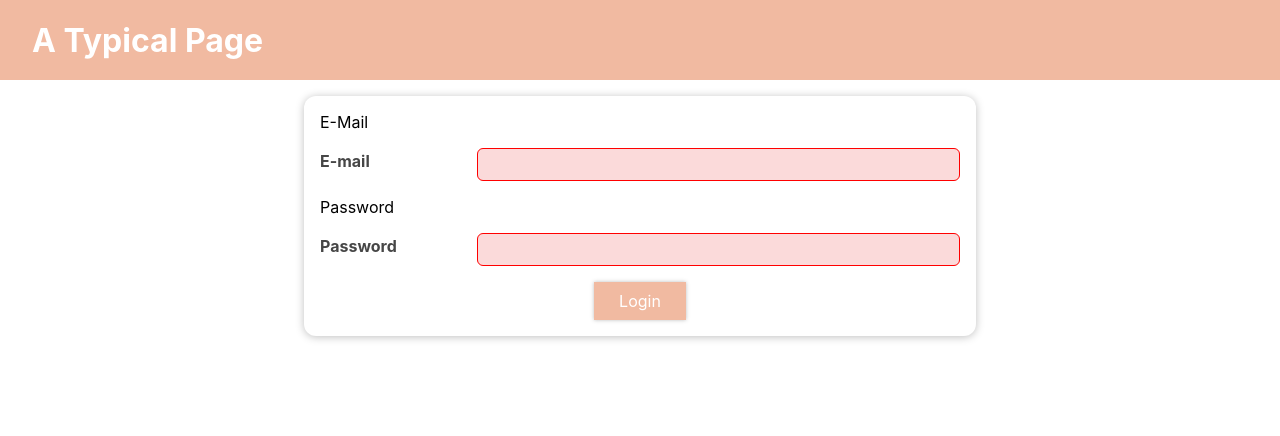
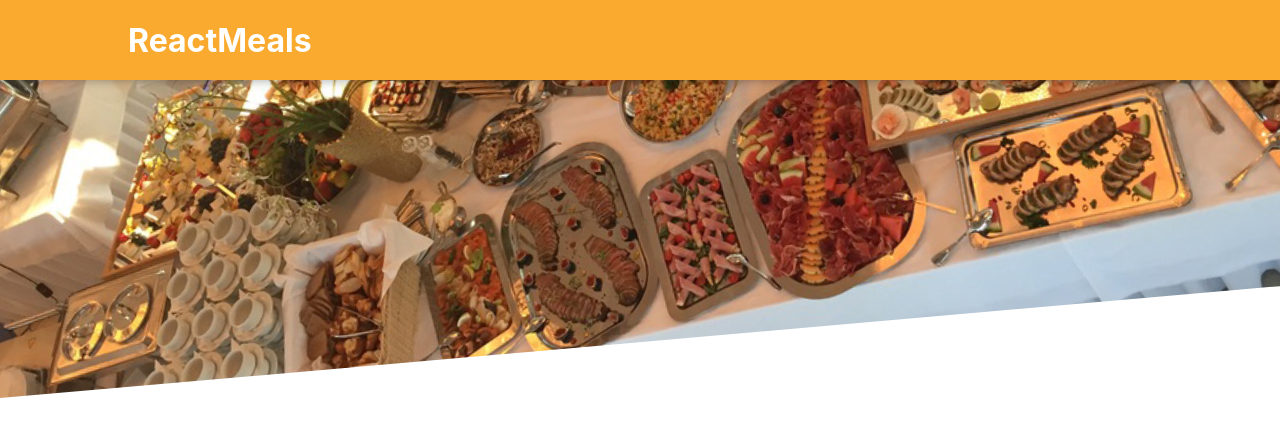
Before and after one commit to minah8/react-basic-study202405, a React (Create React App) app: page / in a window 1280 px wide. Shown: the top 436 px of the page. Built offline with nearby package versions, Linux system fonts and the light colour scheme.

Commit message:
Food 템플릿 작성 중 (Header 부분)

```diff
--- a/package.json
+++ b/package.json
@@ -9,6 +9,7 @@
     "react": "^18.3.1",
     "react-dom": "^18.3.1",
     "react-scripts": "5.0.1",
+    "sass": "^1.77.0",
     "styled-components": "^6.1.9",
     "web-vitals": "^2.1.4"
   },
--- a/src/App.js
+++ b/src/App.js
@@ -1,20 +1,10 @@
-import { useContext } from 'react';
 import './App.css';
-import MainHeader from './components/SideEffect/MainHeader/MainHeader';
-import Login from './components/SideEffect/Login/Login';
-import Home from './components/SideEffect/Home/Home';
-import AuthContext from './components/store/auth-context';
+import Header from './components/Food/Layout/Header';
 
 const App = () => {
-  const { isLoggedIn } = useContext(AuthContext);
-
   return (
     <>
-      <MainHeader />
-      <main>
-        {isLoggedIn && <Home />}
-        {!isLoggedIn && <Login />}
-      </main>
+      <Header />
     </>
   );
 };
--- /dev/null
+++ b/src/components/Food/Layout/Header.js
@@ -0,0 +1,22 @@
+import React from 'react';
+import styles from './Header.module.scss';
+import mealsImage from '../../../assets/meals.jpg';
+
+const Header = () => {
+  return (
+    <>
+      <header className={styles.header}>
+        <h1>ReactMeals</h1>
+        <button>Cart</button>
+      </header>
+      <div className={styles['main-image']}>
+        <img
+          src={mealsImage}
+          alt="Looks very delicious meals"
+        />
+      </div>
+    </>
+  );
+};
+
+export default Header;
--- /dev/null
+++ b/src/components/Food/Layout/Header.module.scss
@@ -0,0 +1,31 @@
+$my-orange: #fbaa30;
+
+.header {
+    position: fixed;
+    top: 0;
+    left: 0;
+    width: 100%;
+    height: 5rem;
+    background-color: $my-orange;
+    color: white;
+    display: flex;
+    justify-content: space-between;
+    align-items: center;
+    padding: 0 10%;
+    box-shadow: 0 2px 8px rgba(0, 0, 0, 0.25);
+    z-index: 10;
+}
+
+.main-image {
+    width: 100%;
+    height: 25rem;
+    z-index: 0;
+    overflow: hidden;
+
+    img {
+        width: 110%;
+        height: 100%;
+        object-fit: cover;
+        transform: rotate(-5deg) translateY(-4rem) translateX(-1rem);
+    }
+}
--- a/src/components/UI/Card.js
+++ b/src/components/UI/Card.js
@@ -9,7 +9,11 @@
 */
 
 const Card = ({ children, className }) => {
-  return <div className={`${styles.card} ${className}`}>{children}</div>;
+  return (
+    <div className={`${styles.card} ${className}`}>
+      {children}
+    </div>
+  );
 };
 
 export default Card;
--- a/src/index.js
+++ b/src/index.js
@@ -2,15 +2,8 @@
 import ReactDOM from 'react-dom/client';
 import './index.css';
 import App from './App';
-import { AuthContextProvider } from './components/store/auth-context';
 
 const root = ReactDOM.createRoot(
   document.getElementById('root'),
 );
-// App.js를 Context의 Consumer로 사용하기 위해
-// 따로 분할해 놓은 AuthcontextProvider의 children으로 전달.
-root.render(
-  <AuthContextProvider>
-    <App />
-  </AuthContextProvider>,
-);
+root.render(<App />);
```
Also changed, not shown: src/components/UI/Button/Button.js (+7 -1 lines), src/assets/meals.jpg (added), 1 other file (tests, documents, lock files or other folders).
